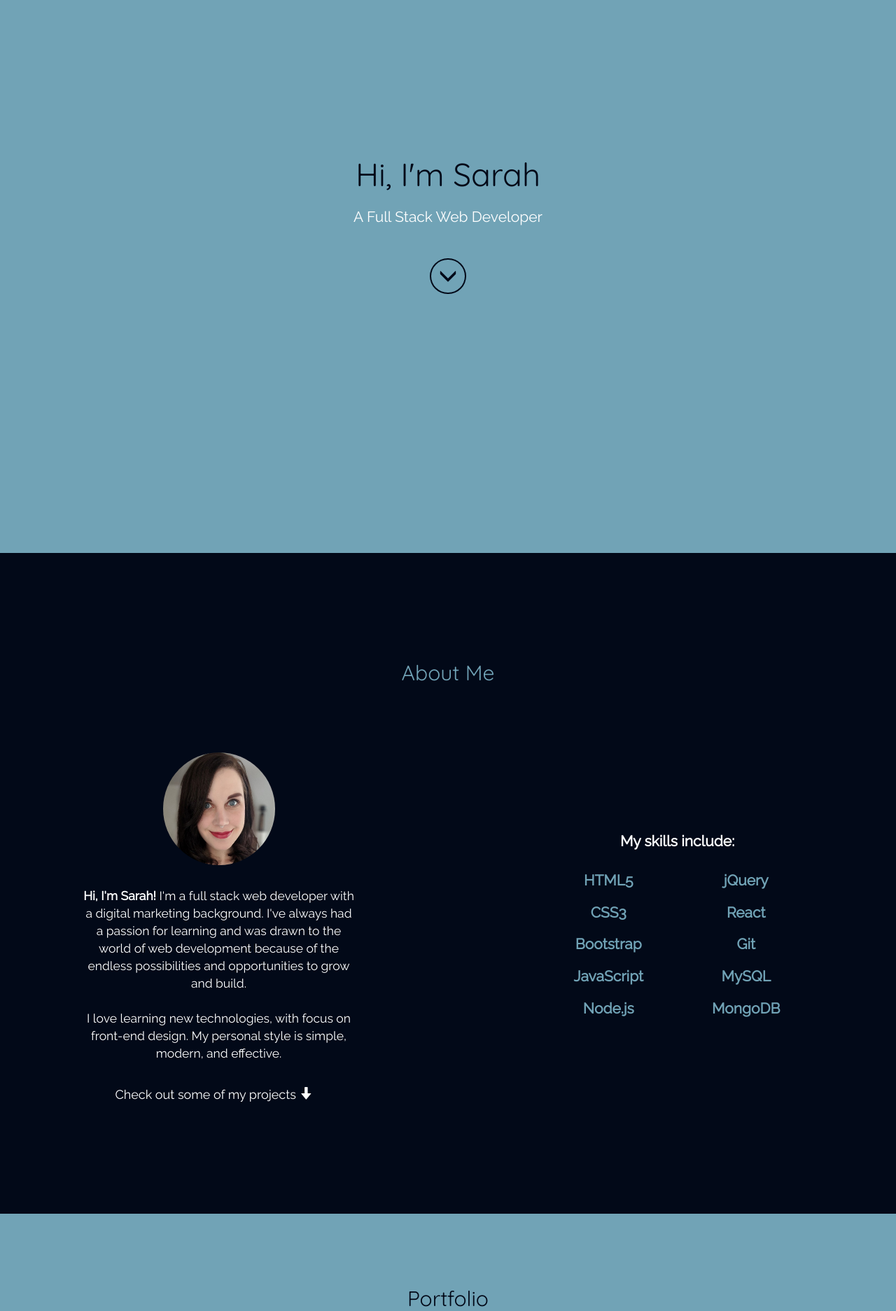
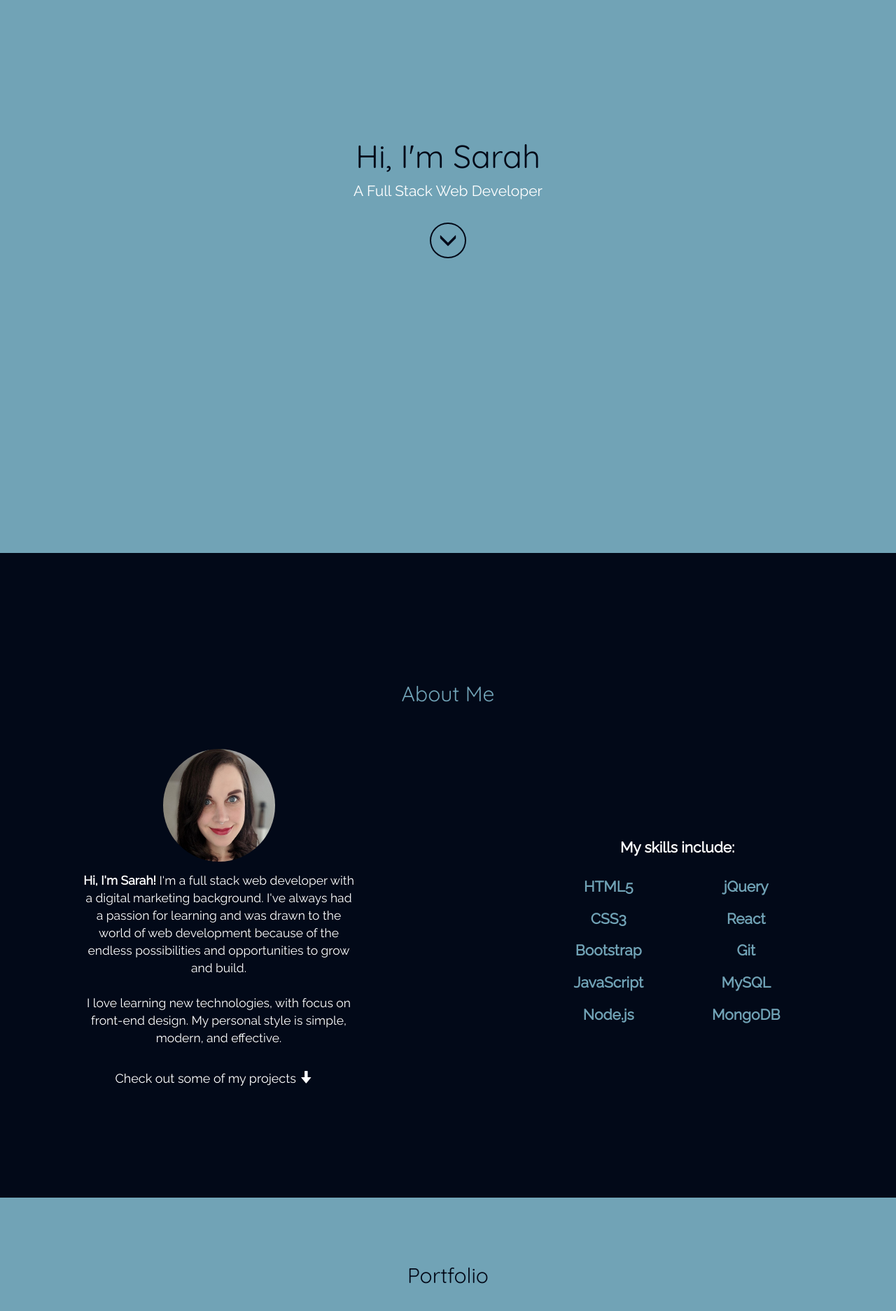
Before and after one commit to SarahMBeecroft/V3Portfolio, a PHP site: page / in a window 1280 px wide. Shown: the part 70-1943 px from the top of the page at 70% size. Run offline with PHP 8.4, Linux system fonts and the light colour scheme; some libraries are stand-ins or nearby versions.

Commit message:
Making changes to margins on headers

```diff
--- a/css/main.css
+++ b/css/main.css
@@ -232,15 +232,12 @@
 }
 
 /* About me styling */
-.text-center {
-  margin-top: 1em;
-}
-
 #about {
   background-color: #020918;
 }
 #about h2 {
   color: #71a3b6;
+  margin-top: 2em;
 }
 
 .profile-img {
@@ -416,6 +413,7 @@
 }
 #contact h2 {
   color: #71a3b6;
+  margin-top: 2em;
 }
 
 .contact-social-icons p {
--- a/index.html
+++ b/index.html
@@ -81,7 +81,7 @@
 
 
     <div id="about" class="row cover">
-      <h2 class="text-center">About Me</h2>
+      <h2 class="text-center" id="aboutMe">About Me</h2>
       <div class="row">
 
         <div class="col-md-6 text-center about-info">
```
